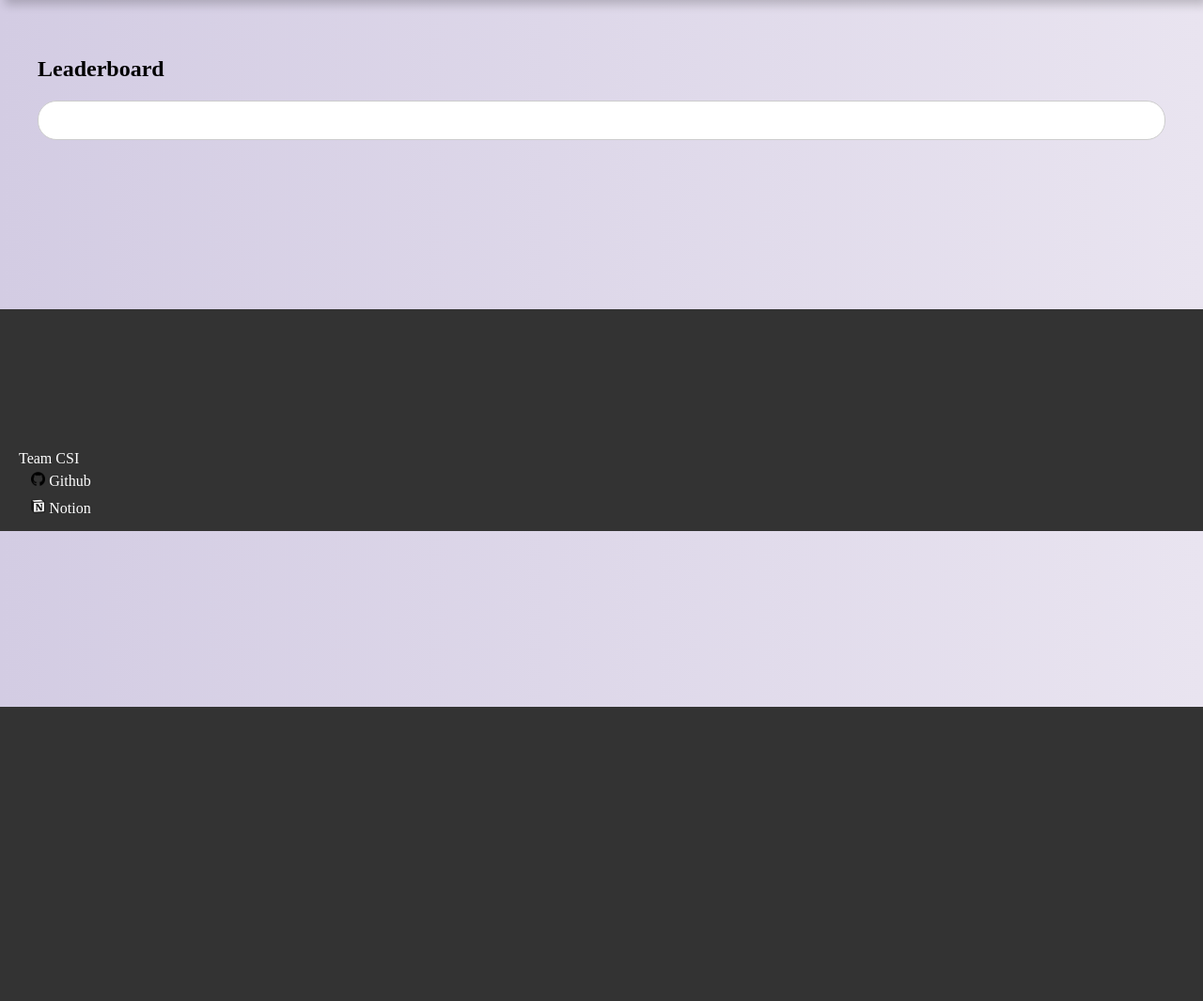
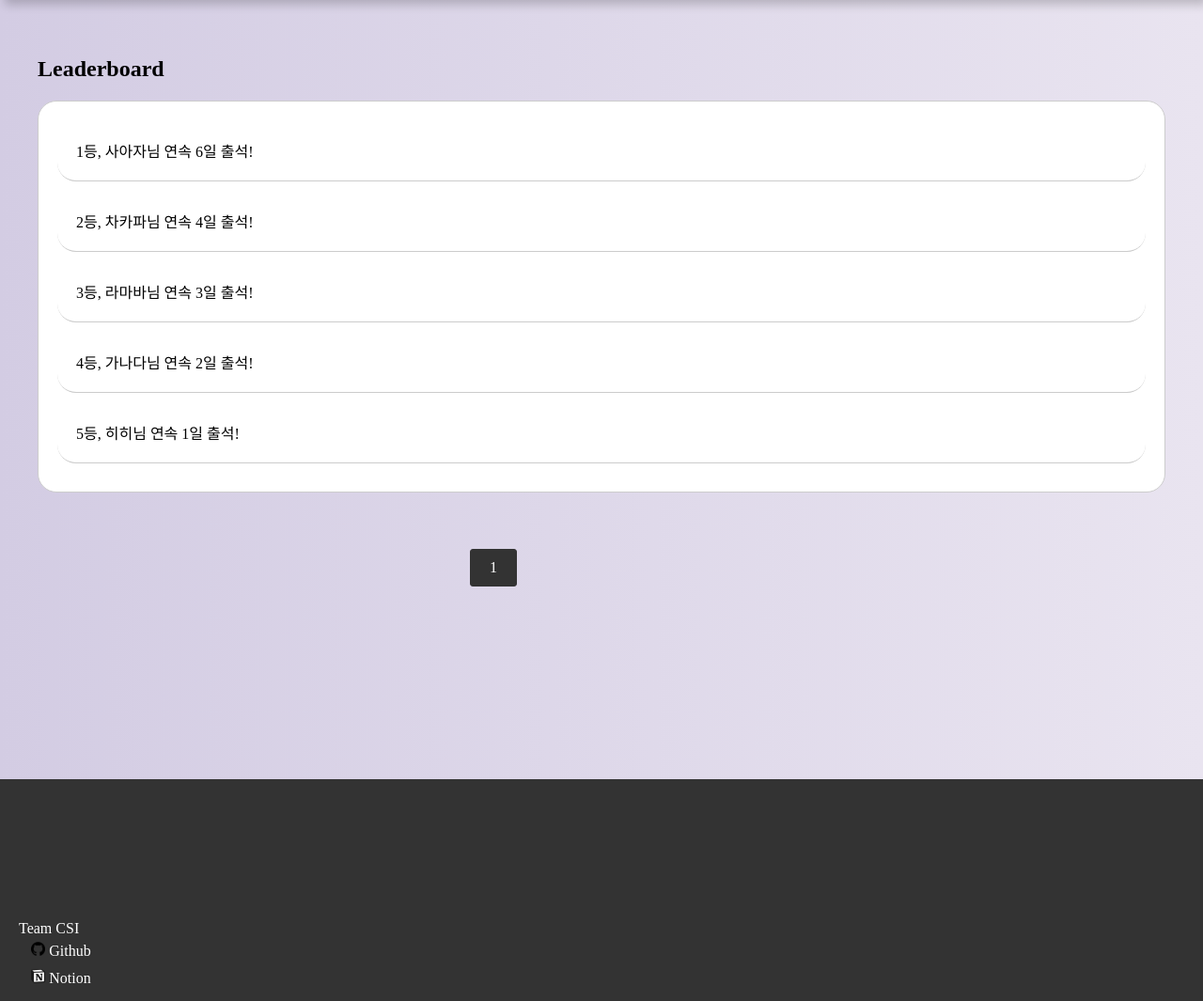
Before and after one commit to Twenty-One-Do/csi_group_project, a Flask app: page /leaderboard in a window 1280 px wide. Shown: the part 48-1113 px from the top of the page at 94% size. Before the commit the page ends 800 px from the top, so only its background shows below. Run offline with Flask 3, Linux system fonts and the light colour scheme; some libraries are stand-ins or nearby versions; some web fonts are replaced.

Commit message:
페이지네이션 코드 추가, css 코드 수정

```diff
--- a/app.py
+++ b/app.py
@@ -133,7 +133,7 @@
 
     interval = 10
     if condition is not None:
-        page_num  = 1
+        page_num = 1
         interval = 10000
         til_list = {
             'til_list': {
@@ -150,9 +150,10 @@
         }
     context = search_query_execute(cur, til_list)
     if context['til_list'][0] is not None:
-        til_list = sorted(context['til_list'], key=lambda x: x['reg_date'], reverse=True)
+        til_list = sorted(context['til_list'],
+                          key=lambda x: x['reg_date'], reverse=True)
         num_til = len(til_list)
-        start, end = interval*(page_num-1), min(num_til,interval*(page_num))
+        start, end = interval*(page_num-1), min(num_til, interval*(page_num))
         context['til_list'] = til_list[start:end]
         context['session'] = session
         context['now_page'] = page_num
@@ -161,7 +162,6 @@
     else:
         flash("해당 유저의 게시글이 없습니다!")
         return redirect(url_for("til_list"))
-
 
 
 @app.route("/post/<post_id>")
@@ -292,6 +292,16 @@
 
     offset = (page-1) * per_page  # 각 페이지 start점
 
+    cur.execute('''
+    INSERT INTO Members (username, password, consecutive_cnt, admin, reg_date, last_acc_date, is_deleted)
+    VALUES
+    ('가나다', 'hashed_password_1', 2, 1, CURRENT_TIMESTAMP, CURRENT_TIMESTAMP, 0),
+    ('라마바', 'hashed_password_2', 3, 0, CURRENT_TIMESTAMP, CURRENT_TIMESTAMP, 0),
+    ('사아자', 'hashed_password_3', 6, 0, CURRENT_TIMESTAMP, CURRENT_TIMESTAMP, 0),
+    ('차카파', 'hashed_password_4', 4, 0, CURRENT_TIMESTAMP, CURRENT_TIMESTAMP, 0),
+    ('히히', 'hashed_password_5', 1, 0, CURRENT_TIMESTAMP, CURRENT_TIMESTAMP, 0);
+    ''')
+
     cur.execute("""
                 SELECT DISTINCT Members.username, Members.consecutive_cnt
                 FROM Members
@@ -307,7 +317,7 @@
         username = row[0]
         consecutive_cnt = row[1]
 
-        message = f"{rank}등, {username}님 연속 {consecutive_cnt} 출석!"
+        message = f"{rank}등, {username}님 연속 {consecutive_cnt}일 출석!"
         leaderboard_message.append(message)
         rank += 1
 
@@ -325,45 +335,6 @@
     return render_template("leaderboard.html", data=leaderboard_message, pagination=pagination)
 
 
-'''def leaderboard():
-    page = request.args.get(get_page_parameter(), type=int, default=1)
-    per_page = 1
-
-    offset = (page-1) * per_page
-
-    cur.execute("""
-                SELECT DISTINCT Members.username, Members.consecutive_cnt
-                FROM Members
-                ORDER BY Members.consecutive_cnt DESC
-                LIMIT ? OFFSET ?
-    """, (per_page, offset))  # limit 개수 제한, offset: 시작위치 설정
-    leaderboard_data = cur.fetchall()
-    leaderboard_message = []
-
-    rank = offset+1
-
-    for row in leaderboard_data:
-        username = row[0]
-        consecutive_cnt = row[1]
-
-        message = f"{rank}, 연속 {consecutive_cnt} 출석!"
-        leaderboard_message.append(message)
-        rank += 1
-
-    cur.execute("SELECT COUNT(*) FROM Members;")
-    total_members_count = cur.fetchone()[0]  # 첫번째행, 첫번째 열 --> 전체 회원수 가져오기
-    total_pages = ceil(total_members_count/per_page)
-
-    pagination = {
-        'page': page,
-        'per_page': per_page,
-        'total': total_members_count,
-        'total_pages': total_pages
-    }
-
-    return render_template("leaderboard.html", data=leaderboard_message, pagination=pagination)
-'''
-
 @app.route('/like_check', methods=['POST'])
 def like_check():
     data = request.get_json()
@@ -371,7 +342,7 @@
     post_id = data["post_id"]
 
     search_query = {
-        'likes':{
+        'likes': {
             "table": "Post_Like",
             "attributes": ["id", "user_id", "post_id"],
             "condition": f"user_id={user_id}"
@@ -389,6 +360,7 @@
 
     return jsonify(response)
 
+
 @app.route('/push_like', methods=['POST'])
 def push_like():
     data = request.get_json()
@@ -396,14 +368,19 @@
     post_id = data["post_id"]
     liked = data["isLiked"]
     if liked:
-        cur.execute(f"""DELETE FROM Post_Like WHERE user_id = {user_id} AND post_id = {post_id}""")
-        cur.execute(f"""UPDATE Posts SET like_cnt= like_cnt-1 WHERE id= {post_id}""")
+        cur.execute(f"""DELETE FROM Post_Like WHERE user_id = {
+                    user_id} AND post_id = {post_id}""")
+        cur.execute(
+            f"""UPDATE Posts SET like_cnt= like_cnt-1 WHERE id= {post_id}""")
         connection.commit()
     else:
-        cur.execute(f"""INSERT INTO Post_Like (user_id, post_id) VALUES ({user_id}, {post_id})""")
-        cur.execute(f"""UPDATE Posts SET like_cnt= like_cnt+1 WHERE id= {post_id}""")
+        cur.execute(
+            f"""INSERT INTO Post_Like (user_id, post_id) VALUES ({user_id}, {post_id})""")
+        cur.execute(
+            f"""UPDATE Posts SET like_cnt= like_cnt+1 WHERE id= {post_id}""")
         connection.commit()
-    return jsonify({'push':True})
+    return jsonify({'push': True})
+
 
 if __name__ == "__main__":
     app.run()
--- a/static/leaderboard.css
+++ b/static/leaderboard.css
@@ -4,6 +4,7 @@
     margin: 20px auto;
     padding: 20px;
     border-radius: 20px;
+    margin-bottom: 50px;
 }
 
 .leaderboard {
@@ -22,37 +23,51 @@
     text-align: left;
     border-radius: 20px;
 }
+
 .pagination {
     list-style: none;
     padding: 0;
     display: flex;
     justify-content: center;
-    bottom: 200px;
+    padding: 10px 20px;
+    left: 50%;
+    transform: translateX(-50%); /* 가로 가운데 정렬 */
+    margin-top: 40px; /* 변경된 간격 */
+    margin-bottom: 5px; /* 추가된 간격 */
 }
+
 .pagination li {
-    margin-right: 10px;
-    position: fixed;
-    bottom: 200px;
+    padding: 10px 20px;
+  /* 고정 위치 설정 */
+    left: 50%; /* 가운데 정렬을 위해 가로 가운데 위치로 이동 */
+    transform: translateX(-50%); /* 가로 가운데 정렬 */
 }
 .pagination li a, .pagination li span {
+   /* 고정 위치 설정 */
+    padding: 10px 20px;
+    left: 50%; /* 가운데 정렬을 위해 가로 가운데 위치로 이동 */
+    transform: translateX(-50%); /* 가로 가운데 정렬 */
     display: inline-block;
-    padding: 10px;
     border: 1px solid #ccc;
     border-radius: 3px;
     color: #333;
     text-decoration: none;
-    position: fixed;
-    bottom: 200px;
+
 }
 .pagination li.active span {
-    background-color: #007bff;
+
+     /* 고정 위치 설정 */
+    left: 50%; /* 가운데 정렬을 위해 가로 가운데 위치로 이동 */
+    transform: translateX(-50%); /* 가로 가운데 정렬 */
+    background-color: var(--accent-color);
     color: #fff;
-    border-color: #007bff;
-    position: fixed;
-    bottom: 200px;
+    border-color: var(--accent-color);
+    padding: 10px 20px;
+
 }
-.pagination li a:hover {
+.pagination li a:hover { /* 고정 위치 설정 */
+    left: 50%; /* 가운데 정렬을 위해 가로 가운데 위치로 이동 */
+    transform: translateX(-50%); /* 가로 가운데 정렬 */
     background-color: #f0f0f0;
-    position: fixed;
-    bottom: 200px;
+    padding: 10px 20px;
 }
```
Also changed, not shown: 1 other file.
